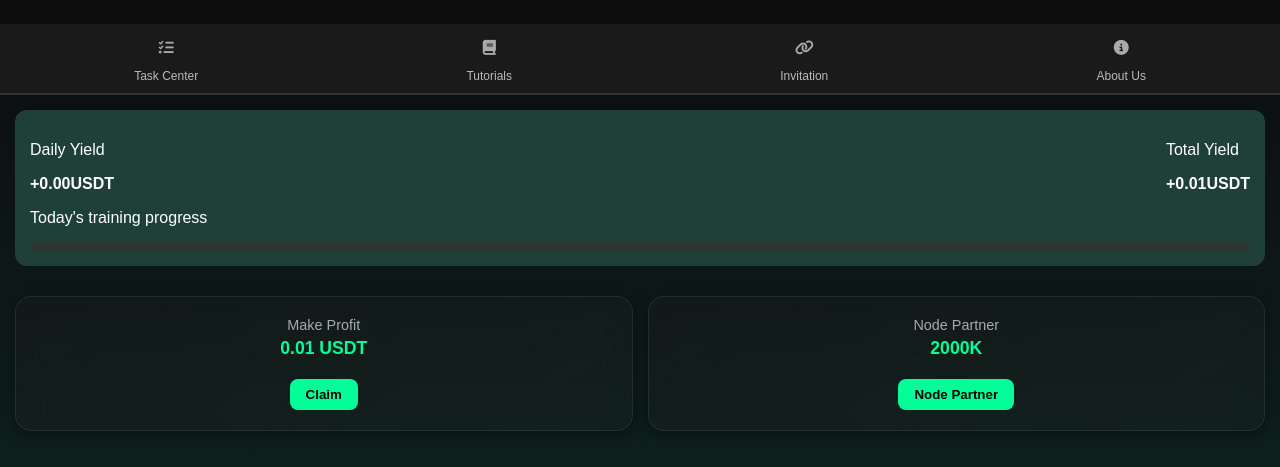
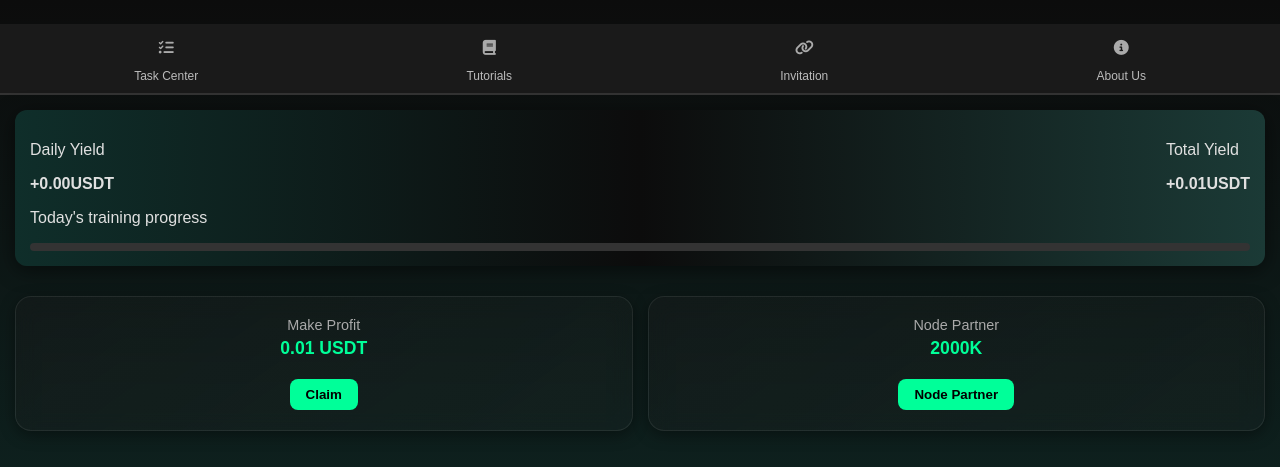
Before and after one commit to mikeMigUelSg/fluX, a website built with Vite: page www/index.html in a window 1280 px wide. Shown: the top 467 px of the page. Built offline with nearby package versions, Linux system fonts and the light colour scheme.

Commit message:
gradient yield

```diff
--- a/www/css/style.css
+++ b/www/css/style.css
@@ -151,9 +151,12 @@ html, body {
 .yield-card {
   margin: 15px;
   padding: 15px;
-  background: #1f4037;
+  background: linear-gradient(to left, #1b3a36, #0c0c0c, #0f2e2a);
   border-radius: 12px;
+  color: #e0e0e0;
+  box-shadow: 0 4px 20px rgba(0, 0, 0, 0.5);
 }
+
 
 .yield-row {
   display: flex;
```
